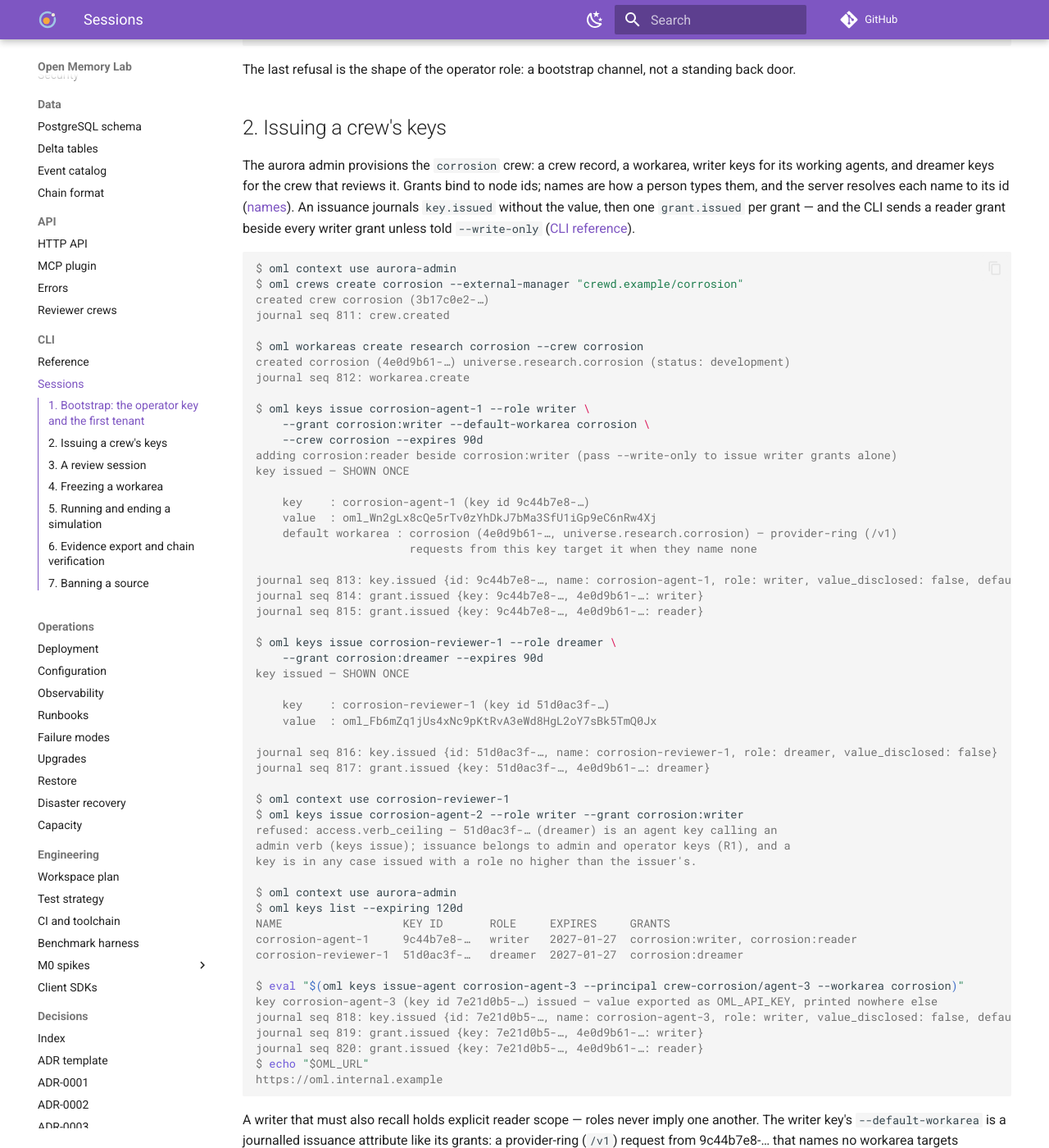
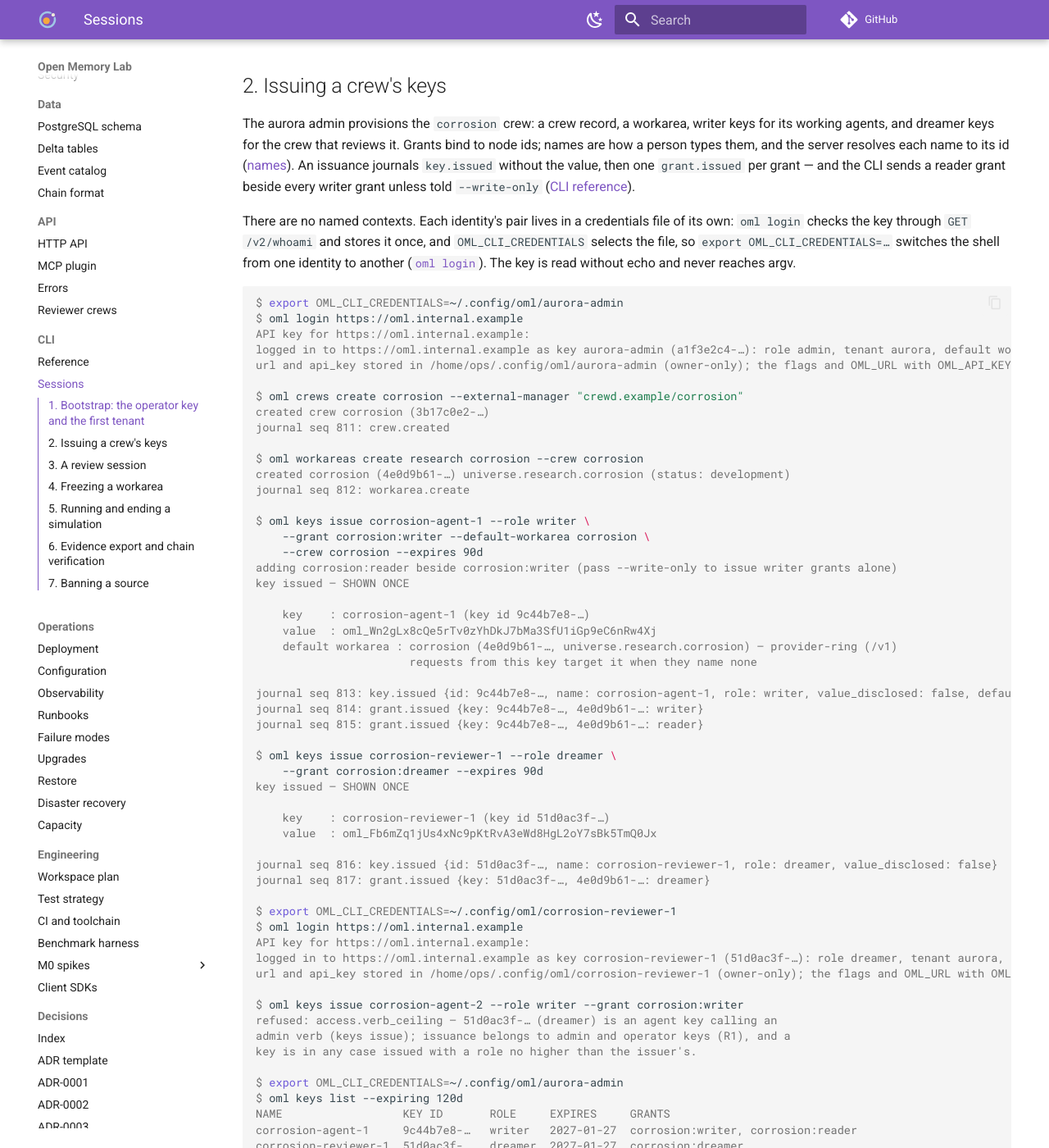
Before and after one commit to e8kor/open-memory-lab, an MkDocs documentation site: the page built from docs/cli/sessions.md, in a window 1280 px wide and 1400 px high, scrolled down 1547 px. Shown: the whole window at 82% size. Built offline with MkDocs 1.6.1 and Material for MkDocs 9.7.7, drawn with Linux system fonts in a browser that asks for light colours; comment, search, counter and statistics services are not loaded; some of the changed text lies outside the part shown.

Commit message:
The CLI sessions mockups switch identities through one credentials file each, stored by oml bootstrap claim or oml login and selected with OML_CLI_CREDENTIALS, and check_contract_sync.py fails a reader page that still runs a retired oml context verb (ADR-0039 d15)
The reference retired the named contexts for oml login and a second credentials file, but the sessions page, which says it shows the reference's ceremonies, still ran oml context add and oml context use on twelve lines, so the two reader-facing CLI pages contradicted each other and the reader had no replacement for moving between the admin and the reviewer. The new check makes the next rename move every page that runs the verb in the same step.

````diff
--- a/docs/cli/sessions.md
+++ b/docs/cli/sessions.md
@@ -32,8 +32,10 @@ pod log ([deployment](../operations/deployment.md)). The operator exchanges that
 for the root **operator** key with `oml bootstrap claim`
 ([reference](reference.md#oml-bootstrap-claiming-the-root-operator-key)): the key value is shown
 once in the operator's terminal and journalled as issued-without-value
-([roles and keys](../architecture/roles-and-keys.md)). The operator creates tenants and issues
-each tenant's first admin key — and can do nothing else: no reads, no writes, no verdicts.
+([roles and keys](../architecture/roles-and-keys.md)). The claim also stores the URL and the key,
+nothing else, in the default owner-only credentials file, so the operator's later verbs need no
+`oml login` ([start settings](reference.md#start-settings)). The operator creates tenants and
+issues each tenant's first admin key — and can do nothing else: no reads, no writes, no verdicts.
 
 Provider-level acts — operator key issuance, tenant creation — are journalled in the reserved
 **provider tenant's** chain, created at deployment genesis; every other chain is per tenant
@@ -60,11 +62,7 @@ root operator key — SHOWN ONCE, NOT RECOVERABLE, NOT JOURNALLED AS VALUE
     operator value  : oml_zj4Qm9tW8xKpN2rLcVbH7eGd1sYfA0uJn5iXqB3wTk6
 
 journal (provider) seq 1: key.issued {id: 05491d43-…, name: root-operator, role: operator, value_disclosed: false}
-store this value now; the server keeps only its hash.
-
-$ oml context add root --url https://oml.internal.example --key-stdin
-reading key from stdin… ok
-context "root" added (key id 05491d43-…, role operator)
+url and api_key stored in /home/ops/.config/oml/credentials (owner-only); the server keeps only the key hash.
 
 $ oml tenants create aurora
 journal (provider) seq 2: tenant.created {tenant_id: 9d41c7a0-…, name: aurora, created_by_key_id: 05491d43-…}
@@ -97,8 +95,19 @@ how a person types them, and the server resolves each name to its id
 then one `grant.issued` per grant — and the CLI sends a reader grant beside every writer grant
 unless told `--write-only` ([CLI reference](reference.md#oml-keys-issuance-revocation-rotation)).
 
+There are no named contexts. Each identity's pair lives in a credentials file of its own: `oml login`
+checks the key through `GET /v2/whoami` and stores it once, and `OML_CLI_CREDENTIALS` selects the
+file, so `export OML_CLI_CREDENTIALS=…` switches the shell from one identity to another
+([`oml login`](reference.md#oml-login-and-oml-doctor-storing-and-checking-the-pair)). The key is read
+without echo and never reaches argv.
+
 ```console
-$ oml context use aurora-admin
+$ export OML_CLI_CREDENTIALS=~/.config/oml/aurora-admin
+$ oml login https://oml.internal.example
+API key for https://oml.internal.example:
+logged in to https://oml.internal.example as key aurora-admin (a1f3e2c4-…): role admin, tenant aurora, default workarea —
+url and api_key stored in /home/ops/.config/oml/aurora-admin (owner-only); the flags and OML_URL with OML_API_KEY still win over it
+
 $ oml crews create corrosion --external-manager "crewd.example/corrosion"
 created crew corrosion (3b17c0e2-…)
 journal seq 811: crew.created
@@ -132,13 +141,18 @@ key issued — SHOWN ONCE
 journal seq 816: key.issued {id: 51d0ac3f-…, name: corrosion-reviewer-1, role: dreamer, value_disclosed: false}
 journal seq 817: grant.issued {key: 51d0ac3f-…, 4e0d9b61-…: dreamer}
 
-$ oml context use corrosion-reviewer-1
+$ export OML_CLI_CREDENTIALS=~/.config/oml/corrosion-reviewer-1
+$ oml login https://oml.internal.example
+API key for https://oml.internal.example:
+logged in to https://oml.internal.example as key corrosion-reviewer-1 (51d0ac3f-…): role dreamer, tenant aurora, default workarea —
+url and api_key stored in /home/ops/.config/oml/corrosion-reviewer-1 (owner-only); the flags and OML_URL with OML_API_KEY still win over it
+
 $ oml keys issue corrosion-agent-2 --role writer --grant corrosion:writer
 refused: access.verb_ceiling — 51d0ac3f-… (dreamer) is an agent key calling an
 admin verb (keys issue); issuance belongs to admin and operator keys (R1), and a
 key is in any case issued with a role no higher than the issuer's.
 
-$ oml context use aurora-admin
+$ export OML_CLI_CREDENTIALS=~/.config/oml/aurora-admin
 $ oml keys list --expiring 120d
 NAME                  KEY ID       ROLE     EXPIRES     GRANTS
 corrosion-agent-1     9c44b7e8-…   writer   2027-01-27  corrosion:writer, corrosion:reader
@@ -151,6 +165,7 @@ journal seq 819: grant.issued {key: 7e21d0b5-…, 4e0d9b61-…: writer}
 journal seq 820: grant.issued {key: 7e21d0b5-…, 4e0d9b61-…: reader}
 $ echo "$OML_URL"
 https://oml.internal.example
+$ unset OML_URL OML_API_KEY
 ```
 
 A writer that must also recall holds explicit reader scope — roles never imply one another. The
@@ -159,7 +174,9 @@ provider-ring (`/v1`) request from 9c44b7e8-… that names no workarea targets 4
 ([ADR-0022](../adr/ADR-0022-two-ring-api.md)). The
 key values above appeared exactly once; `oml keys list` and the journal know only names, ids and
 hashes. `oml keys issue-agent` printed its value only into the two export lines the `eval`
-consumed, which the [agent plugin](../api/mcp-plugin.md#wiring-it-into-your-agent) reads.
+consumed, which the [agent plugin](../api/mcp-plugin.md#wiring-it-into-your-agent) reads. The
+exported pair wins over any credentials file, so the shell that is to go on as the admin unsets both
+variables ([start settings](reference.md#start-settings)).
 
 ## 3. A review session
 
@@ -173,7 +190,7 @@ lineage-closure refusal: the reviewer proposed an edit in this row's ancestry, s
 not serve it to them.
 
 ```console
-$ oml context use corrosion-reviewer-1
+$ export OML_CLI_CREDENTIALS=~/.config/oml/corrosion-reviewer-1
 $ oml review next --workarea corrosion
 serving 1 of 3 held items
 
@@ -221,7 +238,7 @@ by a second, non-proposing one (journalled `workarea.status_transition` with the
 the `validated` proposal is refused while a child is not yet validated.
 
 ```console
-$ oml context use aurora-admin
+$ export OML_CLI_CREDENTIALS=~/.config/oml/aurora-admin
 $ oml workareas status propose corrosion --to committed
 transition trn_0a40 proposed (development -> committed); awaiting a second ratifier.
 journal seq 1198: workarea.status_proposed {4e0d9b61-…: development -> committed, proposer: a1f3e2c4-…}
@@ -230,12 +247,12 @@ $ oml workareas status ratify trn_0a40
 refused: review.ratifier_is_proposer — a transition is ratified by a second,
 non-proposing dreamer or admin (R2 extends to transitions).
 
-$ oml context use corrosion-reviewer-1
+$ export OML_CLI_CREDENTIALS=~/.config/oml/corrosion-reviewer-1
 $ oml workareas status ratify trn_0a40
 journal seq 1203: workarea.status_transition {4e0d9b61-…: development -> committed,
   proposer: a1f3e2c4-…, ratifier: 51d0ac3f-…, policy_snapshot: pol_77e2}
 
-$ oml context use aurora-admin
+$ export OML_CLI_CREDENTIALS=~/.config/oml/aurora-admin
 $ oml workareas status propose corrosion --to validated
 refused: workarea.transition_refused
   scratch (61a2f8d4-…, universe.research.corrosion.scratch) is development
@@ -247,11 +264,11 @@ $ oml workareas status propose corrosion --to validated
 transition trn_0a58 proposed (committed -> validated); awaiting a second ratifier.
 journal seq 1236: workarea.status_proposed {4e0d9b61-…: committed -> validated, proposer: a1f3e2c4-…}
 
-$ oml context use corrosion-reviewer-1
+$ export OML_CLI_CREDENTIALS=~/.config/oml/corrosion-reviewer-1
 $ oml workareas status ratify trn_0a58
 journal seq 1240: workarea.status_transition {4e0d9b61-…: committed -> validated, …}
 
-$ oml context use aurora-admin
+$ export OML_CLI_CREDENTIALS=~/.config/oml/aurora-admin
 $ oml workareas create corrosion post-mortem
 refused: workarea.frozen — a validated area accepts no new children.
 remaining mutations on 4e0d9b61-…: demote, erase, crew-metadata update.
@@ -265,7 +282,7 @@ rows and re-reviews tainted claims ([simulations](../architecture/simulations.md
 mass-reach act, so it defaults to `--dry-run`.
 
 ```console
-$ oml context use aurora-admin
+$ export OML_CLI_CREDENTIALS=~/.config/oml/aurora-admin
 $ oml simulations open --audience corrosion-agent-1,corrosion-reviewer-1 --label "what-if: 40 °C baseline"
 simulation sim_0007 opened (state: open, audience: 2 keys)
 note: audience contains 1 dreamer key — promotion inside the simulation is possible.
@@ -331,7 +348,7 @@ Bans are journalled, checked at admission, and previewed before they act — `--
 default and shows reach ([grants, denials, bans](reference.md#oml-grants-oml-deny-oml-bans-scope-and-refusal)).
 
 ```console
-$ oml context use aurora-admin
+$ export OML_CLI_CREDENTIALS=~/.config/oml/aurora-admin
 $ oml bans add --source "connector:rss/feedpulse.example" \
     --reason "feed republishing fabricated abstracts"
 dry-run (default) — banning source connector:rss/feedpulse.example would:
````
Also changed, not shown: docs/changelog.md (+6 -2 lines), docs/cli/reference.md (+2 -2 lines), 1 other file.
